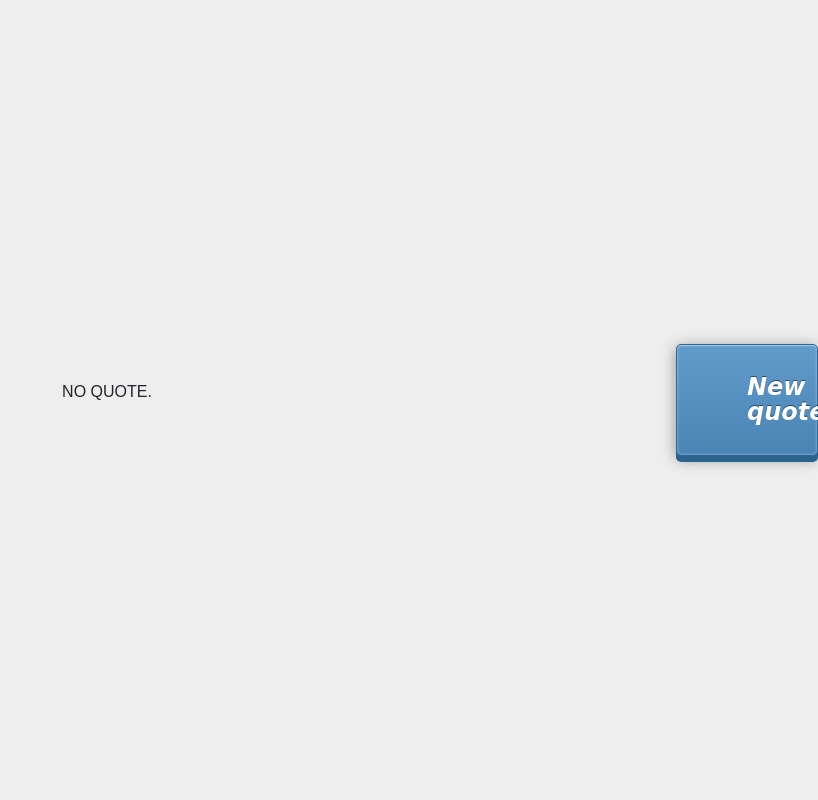
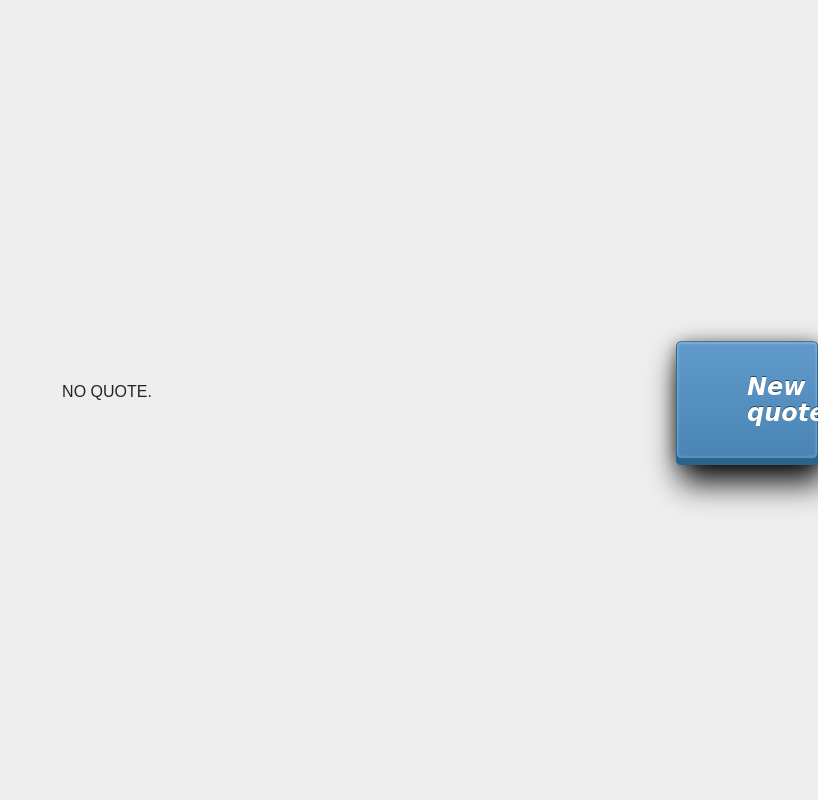
Before and after one commit to k-brunel/SCRAPY, a Flask app: template mon_projet_flask/templates/index.html in a window 1280 px wide. Shown: the whole page, without its empty margins (462-1280 px from the left). Run offline with Flask 3, Linux system fonts and the light colour scheme; the template is opened without the code that fills it, so the values that code supplies are empty.

Commit message:
new front

```diff
--- a/mon_projet_flask/app.py
+++ b/mon_projet_flask/app.py
@@ -54,7 +54,7 @@
 
 app = Flask(__name__)
 client = MongoClient('mongodb://localhost:27017/')
-db = client['DB_SRAPY']  # Assurez-vous d'utiliser le même nom de base de données que dans votre pipeline Scrapy
+db = client['DB_SCRAPY']  # Assurez-vous d'utiliser le même nom de base de données que dans votre pipeline Scrapy
 collection = db['scrapy_citations']  # Remplacez par le nom de votre collection
 
 @app.route('/')
--- a/mon_projet_flask/templates/index.html
+++ b/mon_projet_flask/templates/index.html
@@ -45,6 +45,7 @@
 
 <script>
     let symbole = ["redHeart", "diamond", "trefle", "spade"];
+    let currentIndice = 0
     function refreshData() {
         // Faire une requête au serveur Flask pour obtenir une nouvelle citation
         fetch('/refresh')
@@ -54,9 +55,14 @@
             document.querySelector('.auteurName').innerText = data.auteur;
             document.querySelector('.auteurCitation').innerText = data.citation;
             let element = document.getElementById("card");
-            //     element.classList.remove("redHeart"); // Remove mystyle class from DIV
-            // element.classList.add("spade"); // Add newone class to DIV
-        element.setAttribute("class", symbole[ Math.floor(Math.random() * 4)])
+            let nextIndice = Math.floor(Math.random() * 4);
+
+            while (nextIndice == currentIndice) {
+                nextIndice = Math.floor(Math.random() * 4);
+            }
+
+            currentIndice = nextIndice;
+            element.setAttribute("class", symbole[nextIndice]);
 
         })
             .catch(error => console.error('Erreur lors du rafraîchissement des données:', error));
@@ -66,19 +72,33 @@
 </script>
 
 <style>
+    :root {
+        --gold: #ffb338;
+        --light-shadow: #77571d;
+        --dark-shadow: #3e2904;
+      }
+
+
+
     #refreshButton{
         border-radius: 50%;
         height: 7rem;
         width: 7rem;
-        box-shadow: 0px 1px 5px darkblue;
-        background-color: #33336b12;
         font-style: italic;
         font-family: cursive;
+
+
+    background-image: repeating-linear-gradient( 105deg,
+    var(--gold) 0% ,
+    var(--dark-shadow) 5%,
+    var(--gold) 12%);
+    color: transparent;
+    filter: drop-shadow(5px 15px 15px black);
+    transform: scaleY(1.05);
     }
 
 
-    #card,
-.envelope {
+    #card,.envelope {
   background: #fff;
   box-shadow: -1px 8px 3px 0 rgba(0, 0, 0, 0.6);
   height: 30em;
@@ -241,13 +261,13 @@
     background-image: -webkit-linear-gradient(bottom, rgb(73,132,180) 0%, rgb(97,155,203) 100%);
     background-image: -ms-linear-gradient(bottom, rgb(73,132,180) 0%, rgb(97,155,203) 100%);
 
-    background-image: -webkit-gradient(
+    /* background-image: -webkit-gradient(
         linear,
         left bottom,
         left top,
         color-stop(0, rgb(73,132,180)),
         color-stop(1, rgb(97,155,203))
-    );
+    ); */
     -webkit-border-radius: 5px;
     -moz-border-radius: 5px;
     border-radius: 5px;
```
